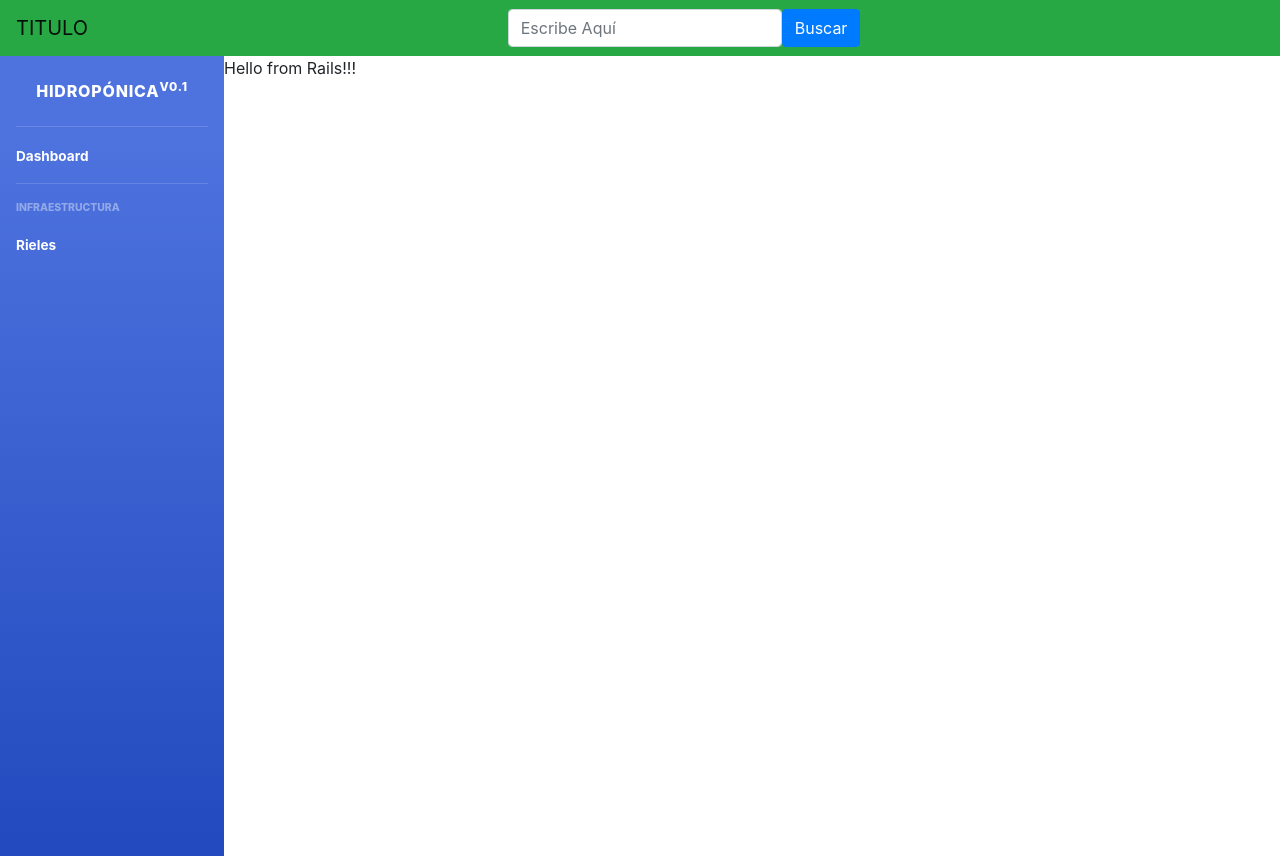
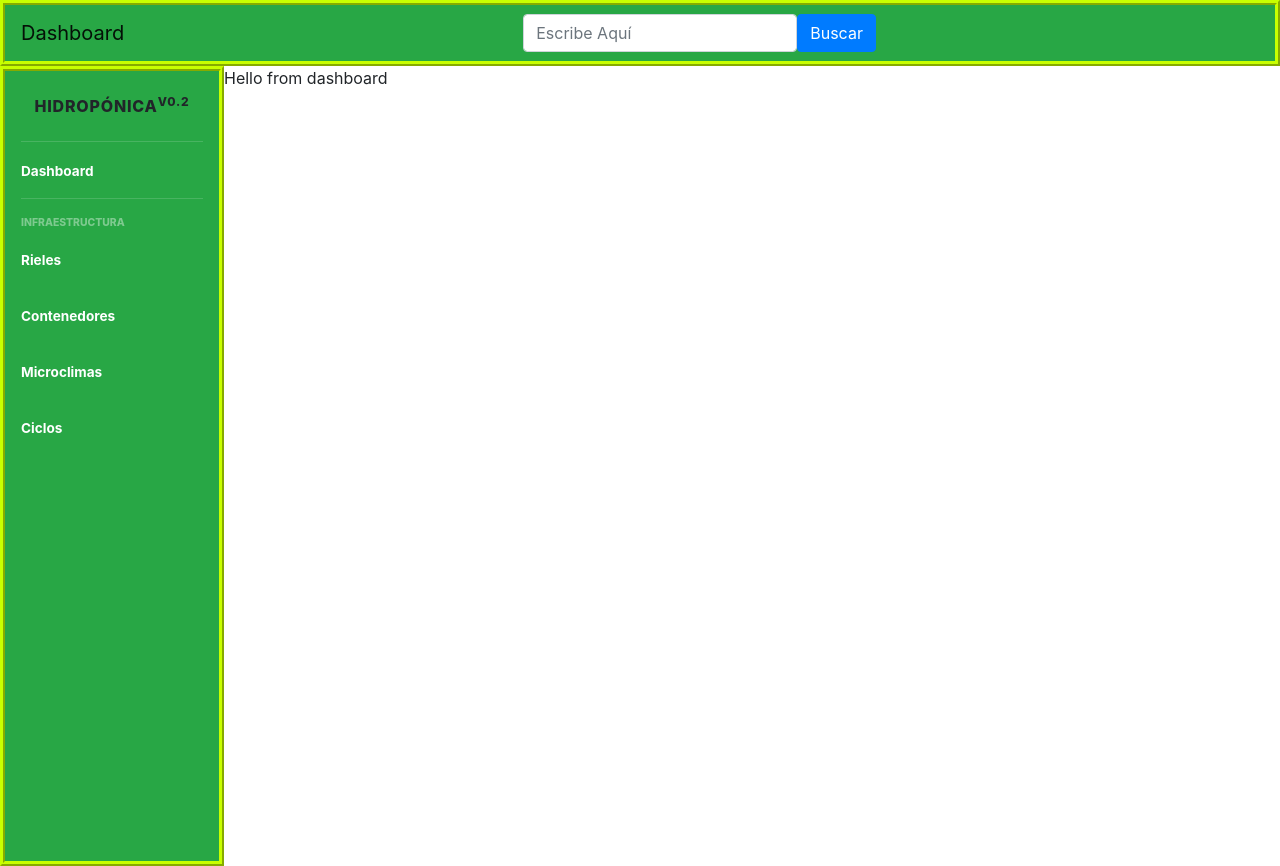
Before and after one commit to bodoque-it/hidroponica-web, a React (Create React App) app: page /dashboard in a window 1280 px wide. Built offline with nearby package versions, Linux system fonts and the light colour scheme.

Commit message:
agregando detalles y css a plantilla

```diff
--- a/src/App.js
+++ b/src/App.js
@@ -45,11 +45,11 @@ class App extends Component {
             <BrowserRouter>
                 <Switch>
                     <Route path="/login" component={Login} />
-                    <Route path="/dashboard" component={Plantilla} />
-                    <Route path="/microclimes" component={Plantilla} />
-                    <Route path="/cycles" component={Plantilla} />
-                    <Route path="/rails" component={Plantilla} />
-                    <Route path="/containers" component={Plantilla} />
+                    <Route path="/dashboard" render={() => (<Plantilla title="Dashboard" />) } />
+                    <Route path="/microclimes" render={() => (<Plantilla title="Microclimas" />) } />
+                    <Route path="/cycles" render={() => (<Plantilla title="Ciclos" />) } />
+                    <Route path="/rails" render={() => (<Plantilla title="Rieles" />) } />
+                    <Route path="/containers" render={() => (<Plantilla title="Contenedores" />) } />
                     <Redirect from="/" to="/login" />
                 </Switch>
             </BrowserRouter>
--- a/src/Components/AppBar/page.js
+++ b/src/Components/AppBar/page.js
@@ -16,7 +16,7 @@ function Page(props) {
     } = props;
 
     return(
-        <Navbar expand="lg" bg="success" >
+        <Navbar expand="lg" bg="success" id="AppBar-general">
             <Navbar.Brand  >{title}</Navbar.Brand>
             <Navbar.Toggle aria-controls="basic-navbar-nav" />
             <Navbar.Collapse id="basic-navbar-nav">
--- a/src/Components/AppBar/styles.css
+++ b/src/Components/AppBar/styles.css
@@ -0,0 +1,3 @@
+#AppBar-general{
+    border: ridge 0.35em rgb(200, 255, 0);
+}
--- a/src/Components/Container/page.js
+++ b/src/Components/Container/page.js
@@ -7,9 +7,6 @@ function Page(props) {
 
     return (
         <div>
-            <AppBar
-                title="Contenedores"
-            />
             Hello from Containers!!!
         </div>
     );
--- a/src/Components/Cycle/page.js
+++ b/src/Components/Cycle/page.js
@@ -7,9 +7,6 @@ function Page(props) {
 
     return (
         <div>
-            <AppBar
-                title="Ciclos"
-            />
             Hello from Cycles
         </div>
     );
--- a/src/Components/Dashboard/index.js
+++ b/src/Components/Dashboard/index.js
@@ -6,7 +6,6 @@ class Dashboard extends Component {
     render() {
         return(
             <div>
-		    	<Plantilla/>
 		        <Page/>
             </div>
         )
--- a/src/Components/Plantilla/index.js
+++ b/src/Components/Plantilla/index.js
@@ -13,7 +13,7 @@ class Plantilla extends Component {
         return(
 		    <div>
 		    	<AppBar
-		    		title = "TITULO"
+		    		title = {this.state.title}
 		    	/>
 		        <Page/>
             </div>
--- a/src/Components/Plantilla/page.js
+++ b/src/Components/Plantilla/page.js
@@ -1,7 +1,15 @@
 import React from 'react';
 import './styles.css';
 import './sb-admin-2.css';
+import { Provider } from 'react-redux';
+import { BrowserRouter, Route, Redirect, Switch } from 'react-router-dom';
+import store from '../../redux/store';
+import Microclime from '../Microclime';
+import Dashboard from '../Dashboard';
+import Cycle from '../Cycle';
 import Rails from '../Rails';
+import Container from '../Container';
+import { borderRadius } from '@material-ui/system';
 
 function Page(props) {
 
@@ -9,7 +17,19 @@ function Page(props) {
         <div id="wrapper">
             {renderSidebar()}
             <div id="content">
-				<Rails/>
+				<Provider store={store}>
+					<BrowserRouter>
+						<Switch>
+
+							<Route path="/dashboard" component={Dashboard} />
+							<Route path="/microclimes" component={Microclime} />
+							<Route path="/cycles" component={Cycle} />
+							<Route path="/rails" component={Rails} />
+							<Route path="/containers" component={Container} />
+
+						</Switch>
+					</BrowserRouter>
+				</Provider>
 			</div>
         </div>
 
@@ -17,16 +37,16 @@ function Page(props) {
 }
 function renderSidebar(){
 	return(
-		<ul class="navbar-nav bg-gradient-primary sidebar sidebar-dark accordion" id="accordionSidebar">
-			<a class="sidebar-brand d-flex align-items-center justify-content-center" href="#">
+		<ul class="navbar-nav bg-success sidebar sidebar-dark accordion" id="accordionSidebar" >
+			<a class="sidebar-brand d-flex align-items-center justify-content-center">
 				<div class="sidebar-brand-icon rotate-n-15">
 					<i class="fas fa-laugh-wink"></i>
 				</div>
-				<div class="sidebar-brand-text mx-3">Hidropónica<sup>v0.1</sup></div>
+				<div class="sidebar-brand-text mx-3">Hidropónica<sup>v0.2</sup></div>
 		    </a>
 		    <hr class="sidebar-divider my-0"/>
 		    <li class="nav-item active">
-		    	<a class="nav-link" href="/">
+		    	<a class="nav-link" href="/dashboard">
 					<span>Dashboard</span>
 		    	</a>
 		    </li>
@@ -37,8 +57,23 @@ function renderSidebar(){
 				Infraestructura
 			</div>
 			<li class="nav-item active">
-		    	<a class="nav-link" href="/">
+		    	<a class="nav-link" href="/rails">
 					<span>Rieles</span>
+		    	</a>
+		    </li>
+			<li class="nav-item active">
+		    	<a class="nav-link" href="/containers">
+					<span>Contenedores</span>
+		    	</a>
+		    </li>
+			<li class="nav-item active">
+		    	<a class="nav-link" href="/microclimes">
+					<span>Microclimas</span>
+		    	</a>
+		    </li>
+			<li class="nav-item active">
+		    	<a class="nav-link" href="/cycles">
+					<span>Ciclos</span>
 		    	</a>
 		    </li>
 		</ul>
--- a/src/Components/Plantilla/styles.css
+++ b/src/Components/Plantilla/styles.css
@@ -0,0 +1,3 @@
+#accordionSidebar{
+    border: ridge 0.35em rgb(200, 255, 0);
+}
```
